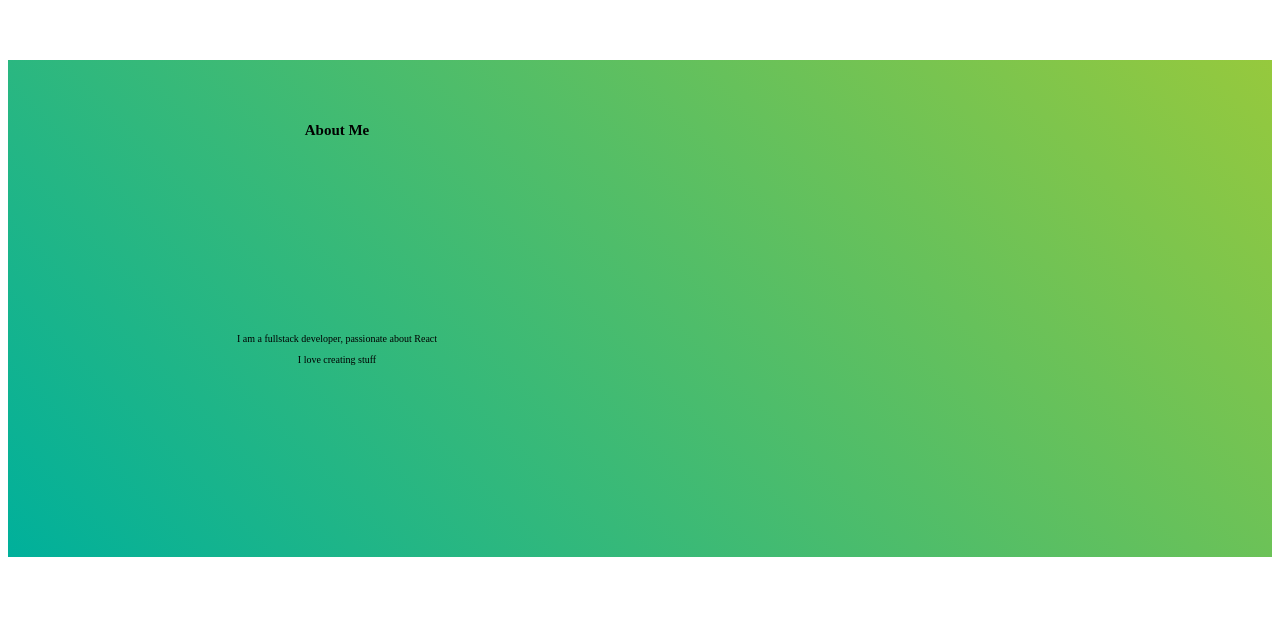
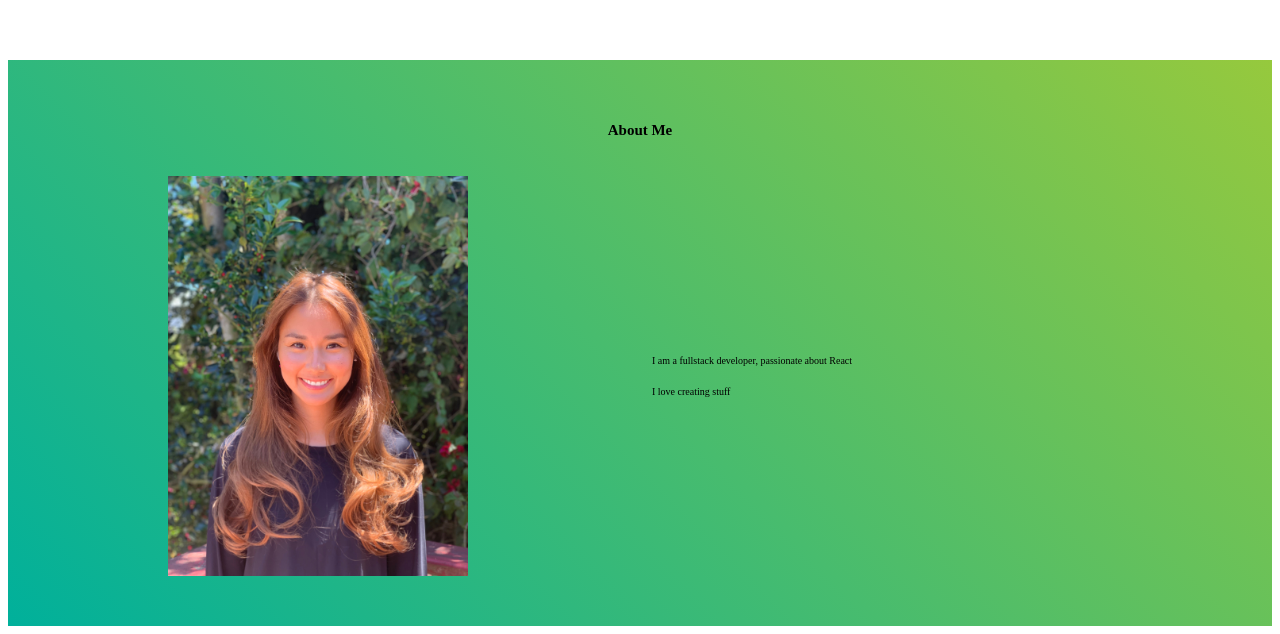
Before and after one commit to aizamjj/portfolio-website, a React app: page / in a window 1280 px wide. Shown: the part 748-1382 px from the top of the page. Before the commit the page ends 1313 px from the top, so only its background shows below. Built offline with nearby package versions, Linux system fonts and the light colour scheme.

Commit message:
Create image component and style for about me.

```diff
--- a/src/components/About.jsx
+++ b/src/components/About.jsx
@@ -1,7 +1,7 @@
 import React, { useContext } from 'react';
 import PortfolioContext from '../context/context';
-import Container from '@material-ui/core/Container';
-import GridList from '@material-ui/core/GridList';
+import Grid from '@material-ui/core/Grid';
+import Image from './Image/Image';
 
 const About = () => {
   const { about } = useContext(PortfolioContext);
@@ -9,15 +9,24 @@ const About = () => {
 
   return (
       <section id="about">
-        <Container>
-          <GridList col={3}>
-            <h1>About Me</h1>
-            <div>
-              <p>{firstParagraph}</p>
-              <p>{secondParagraph}</p>
-            </div>
-          </GridList>
-        </Container>
+        {/* <Container> */}
+          <Grid container spacing={3} >
+            <Grid item xs={12}>
+              <h1>About Me</h1>
+            </Grid>
+            <Grid item xs={12} sm={6}>
+              <div className="about-image">
+                <Image />
+              </div>
+            </Grid>
+            <Grid item xs={12} sm={6}>
+              <div className="about-info">
+                <p>{firstParagraph}</p>
+                <p>{secondParagraph}</p>
+              </div>
+            </Grid>
+          </Grid>
+        {/* </Container> */}
       </section>
   )
 
--- a/src/components/App.jsx
+++ b/src/components/App.jsx
@@ -20,7 +20,7 @@ const App = () => {
 
   return (
     <PortfolioProvider value={{ hero, about }}>
-      <Hero id="hero" />
+      <Hero />
       <About />
     </PortfolioProvider>
   );
--- /dev/null
+++ b/src/components/Image/Image.jsx
@@ -0,0 +1,15 @@
+import React from 'react';
+import profile from '../../../public/images/profile.jpg';
+
+const Image = () => {
+  return (
+    <img
+      src={profile}
+      alt="hero"
+      height="400"
+      width="300"
+    />
+  );
+};
+
+export default Image;
--- a/src/style/_about.scss
+++ b/src/style/_about.scss
@@ -5,5 +5,20 @@
         $primary-color 0%,
         $secondary-color 100%
     );
+    height: 100%;
+}
 
+.about-image {
+    display: flex;
+    height: 100%;
+    align-items: center;
+    justify-content: center;
 }
+
+.about-info {
+    display: flex;
+    height: 100%;
+    justify-content: center;
+    flex-direction: column;
+    text-align: left;
+}
```
Also changed, not shown: src/components/Image/Image.js (deleted, +0 -14 lines).
